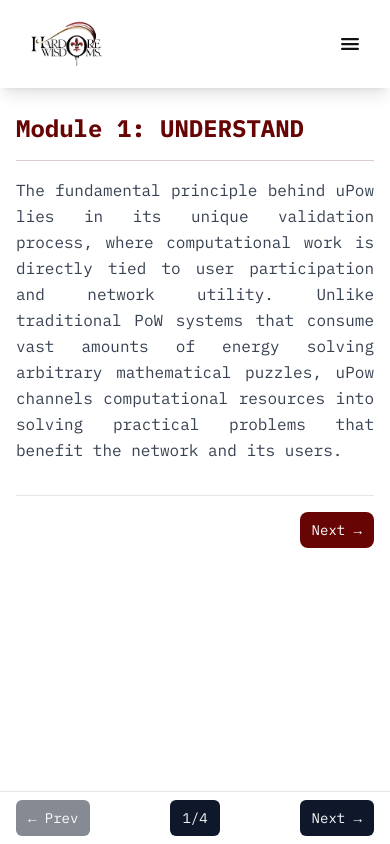
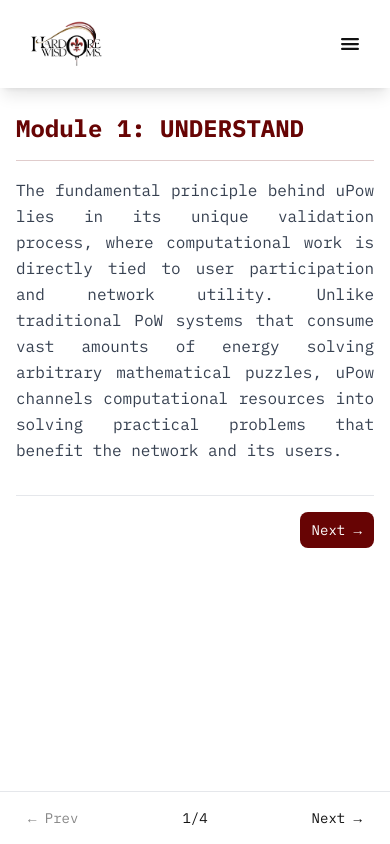
Before and after one commit to gprethesh/hardcorewidoms, a React (Vite) app: page /mastery in a window 390 px wide. Shown: the top 844 px of the page. Built offline with nearby package versions, Linux system fonts and the light colour scheme.

Commit message:
fixed nested menu on mobile

```diff
--- a/src/components/Content.jsx
+++ b/src/components/Content.jsx
@@ -151,7 +151,7 @@ const Content = () => {
         {sections.map((section) => (
           <div key={section.id}>
             <Button
-              variant="default"
+              variant="ghost"
               className={`w-full justify-start ${
                 activeModule === section.id ? "bg-[#670404] text-white" : ""
               }`}
@@ -167,7 +167,7 @@ const Content = () => {
                 {section.subModules.map((subModule) => (
                   <Button
                     key={subModule.id}
-                    variant="default"
+                    variant="ghost"
                     size="sm"
                     className={`w-full justify-start ${
                       activeSubModule === subModule.id
@@ -277,7 +277,7 @@ const Content = () => {
       <div className="fixed bottom-0 left-0 right-0 bg-white border-t md:hidden z-50">
         <div className="flex items-center justify-between px-4 py-2">
           <Button
-            variant="default"
+            variant="ghost"
             size="sm"
             onClick={() => handleNavigation(-1)}
             disabled={getCurrentIndices().moduleIndex === 0}
@@ -287,7 +287,7 @@ const Content = () => {
 
           <Sheet>
             <SheetTrigger asChild>
-              <Button variant="default" size="sm">
+              <Button variant="ghost" size="sm">
                 {getCurrentIndices().moduleIndex + 1}/{sections.length}
               </Button>
             </SheetTrigger>
@@ -295,7 +295,7 @@ const Content = () => {
           </Sheet>
 
           <Button
-            variant="default"
+            variant="ghost"
             size="sm"
             onClick={() => handleNavigation(1)}
             disabled={getCurrentIndices().moduleIndex === sections.length - 1}
```
